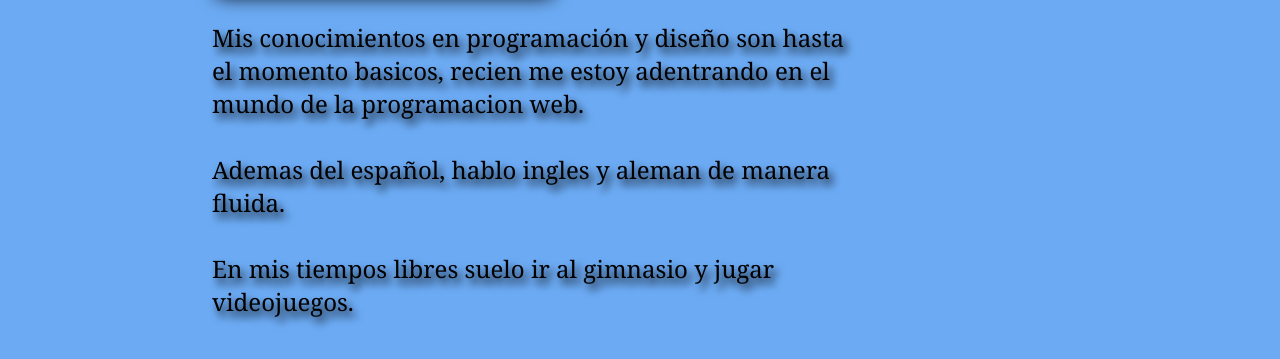
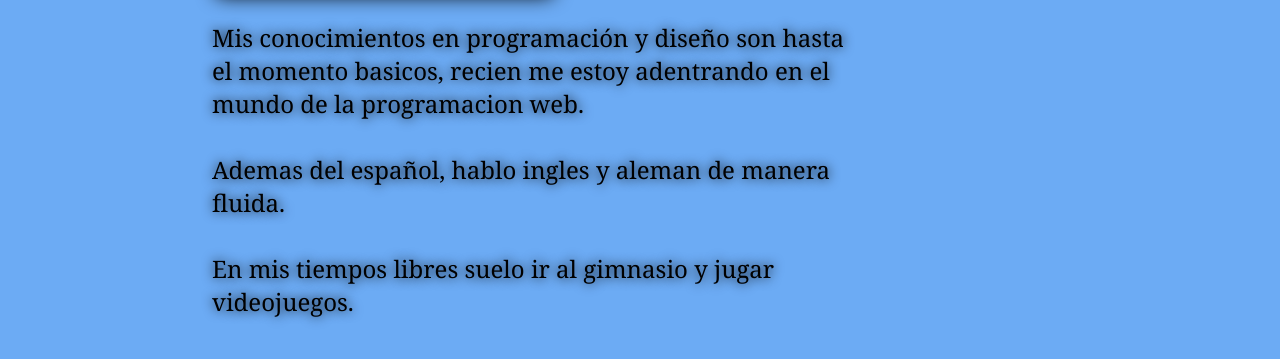
Before and after one commit to MZucche/ProyectoStartupGrupo14, a plain HTML site: page pagina/MZ.html in a window 1280 px wide. Shown: the part 650-1009 px from the top of the page. Drawn offline with Linux system fonts and the light colour scheme.

Commit message:
Update MZ.css

```diff
--- a/estilos/MZ.css
+++ b/estilos/MZ.css
@@ -99,7 +99,7 @@ a {
 p {
     font-family: Cambria, Cochin, Georgia, Times, 'Times New Roman', serif;
     margin-right: 25%;
-    text-shadow: 4px 6px 9px black;
+    text-shadow: 0px 0px 12px black;
     font-size: 1.5rem;
 }
 .mail {
```
